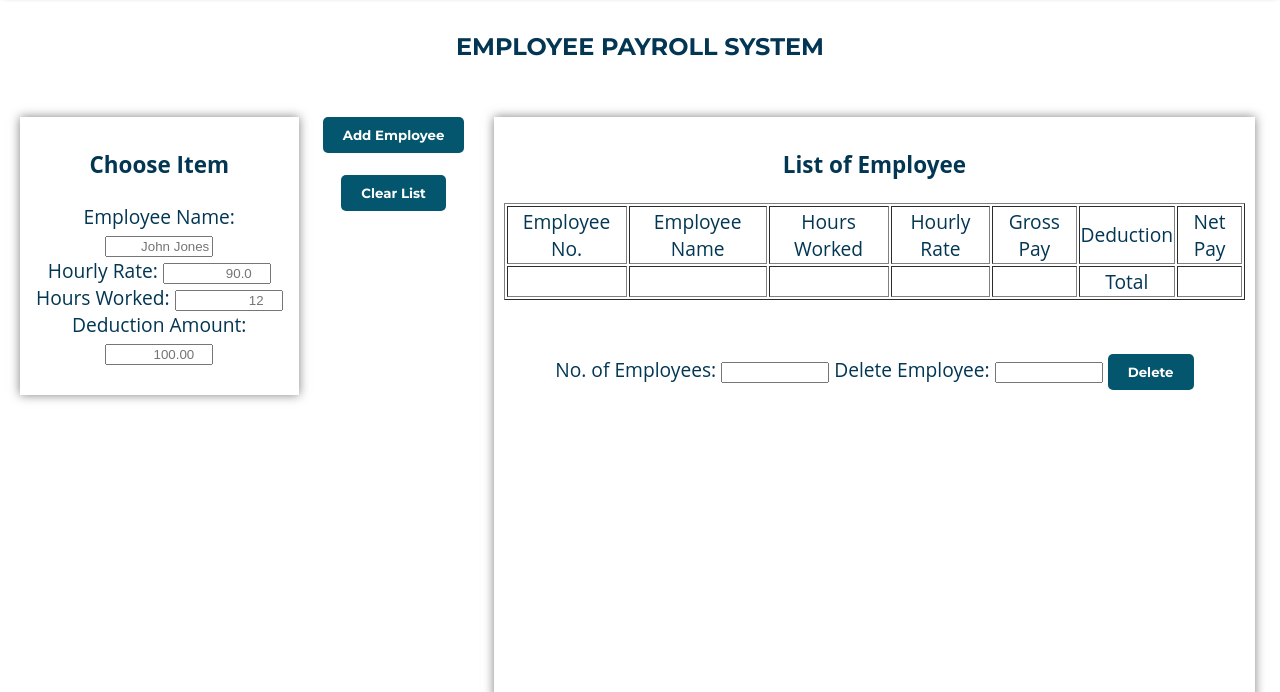
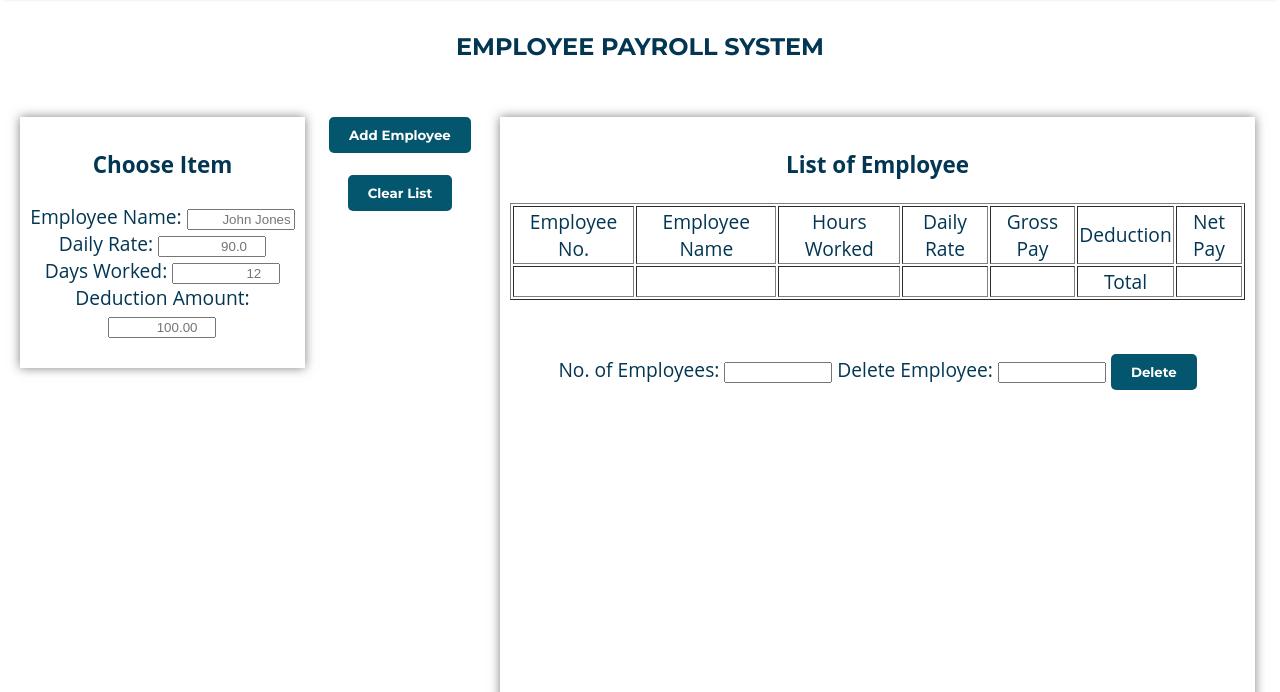
Before and after one commit to mokichino/CS1130, a plain HTML site: page payroll.html in a window 1280 px wide. Shown: the part 108-800 px from the top of the page. Drawn offline with Linux system fonts and the light colour scheme.

Commit message:
Update payroll.html

```diff
--- a/payroll.html
+++ b/payroll.html
@@ -373,10 +373,10 @@
       <label class="inputlabel" for="employee_name">Employee Name:</label>
       <input id ="employee_name" class = "align_right" type="text" placeholder="John Jones"></input>
       <br>
-      <label class= "inputlabel" for="hourly_rate">Hourly Rate:</labe>
+      <label class= "inputlabel" for="hourly_rate">Daily Rate:</label>
       <input id="hourly_rate" class="align_right" type="number" placeholder="90.0"></input>
       <br>
-      <label class="inputlabel" for="hours_worked">Hours Worked:</label>
+      <label class="inputlabel" for="hours_worked">Days Worked:</label>
       <input id="hours_worked" class="align_right" type="number" placeholder="12"></input>
       <br>
       <label class="inputlabel" for="deduction">Deduction Amount:</label>
@@ -397,7 +397,7 @@
                   <td>Employee No.</td>
                   <td id="itemdesc">Employee Name</td>
                   <td>Hours Worked</td>
-                  <td id="wagecolumn">Hourly Rate</td>
+                  <td id="wagecolumn">Daily Rate</td>
                   <td id="amountcolumn">Gross Pay</td>
                   <td id="deductioncolumn">Deduction</td>
                   <td id="netpaycolumn">Net Pay</td>
```
